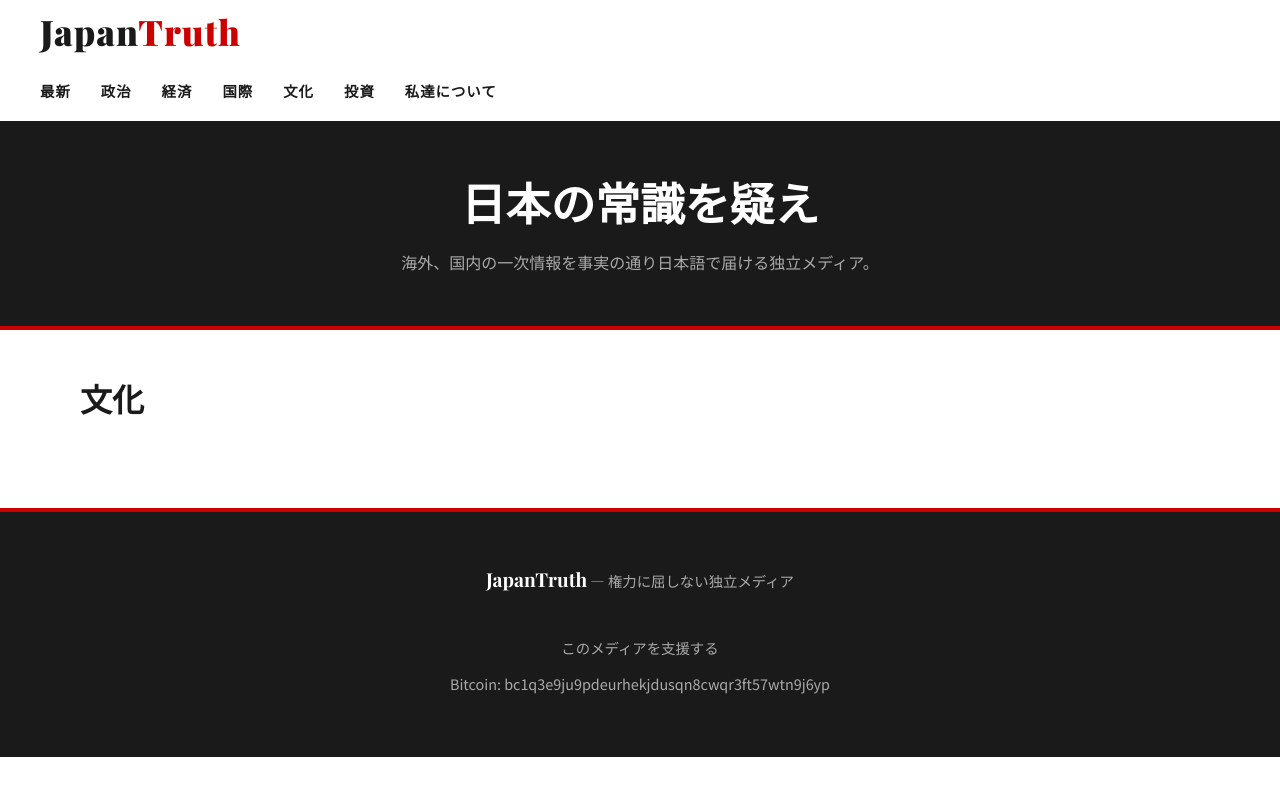
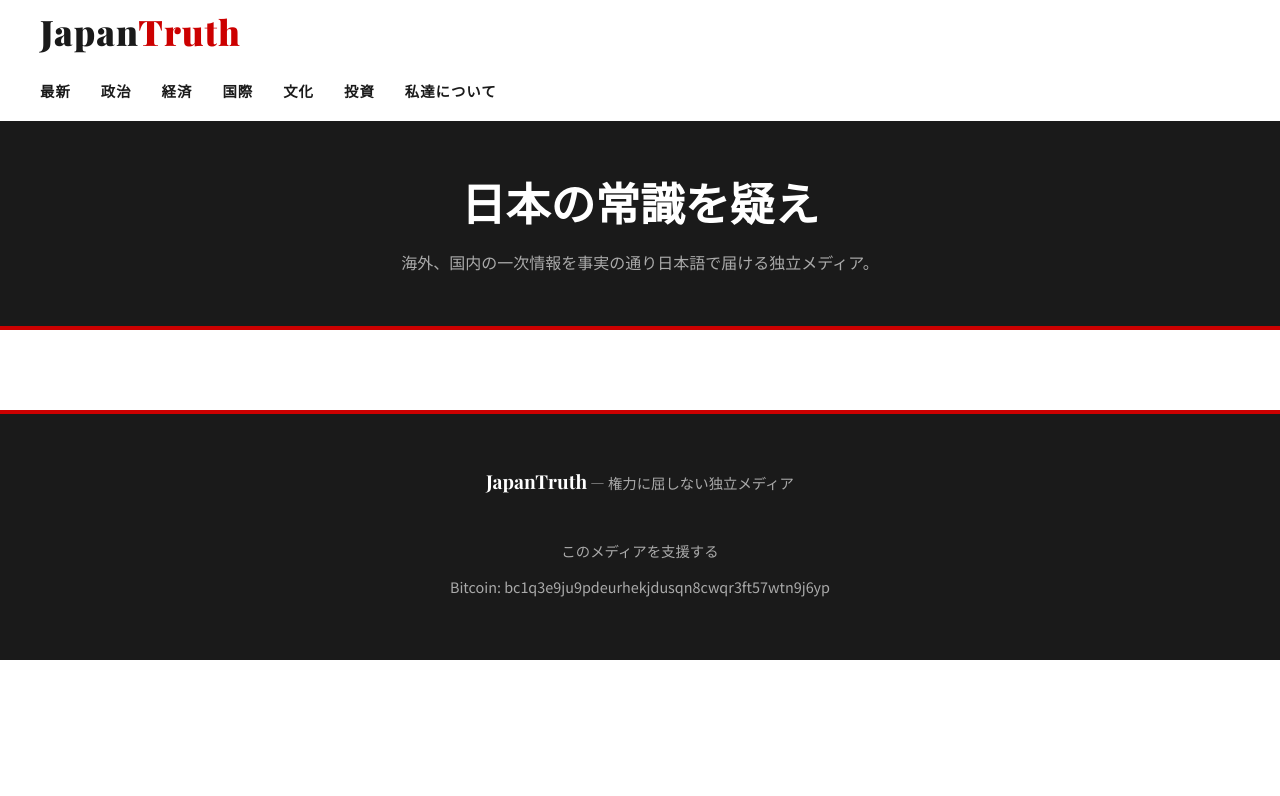
Before and after one commit to JapanTruth/japantruth.github.io, a Jekyll site: the page built from categories/culture.md, in a window 1280 px wide. Shown: the top 796 px of the page. Built offline with Jekyll 4.4.1, drawn with Linux system fonts in a browser that asks for light colours.

Commit message:
Update culture.md

```diff
--- a/categories/culture.md
+++ b/categories/culture.md
@@ -4,7 +4,7 @@ title: 文化
 permalink: /categories/culture/
 ---
 
-<h1>文化</h1>
+<h1></h1>
 
 {% for post in site.categories.culture %}
   <div>
```
